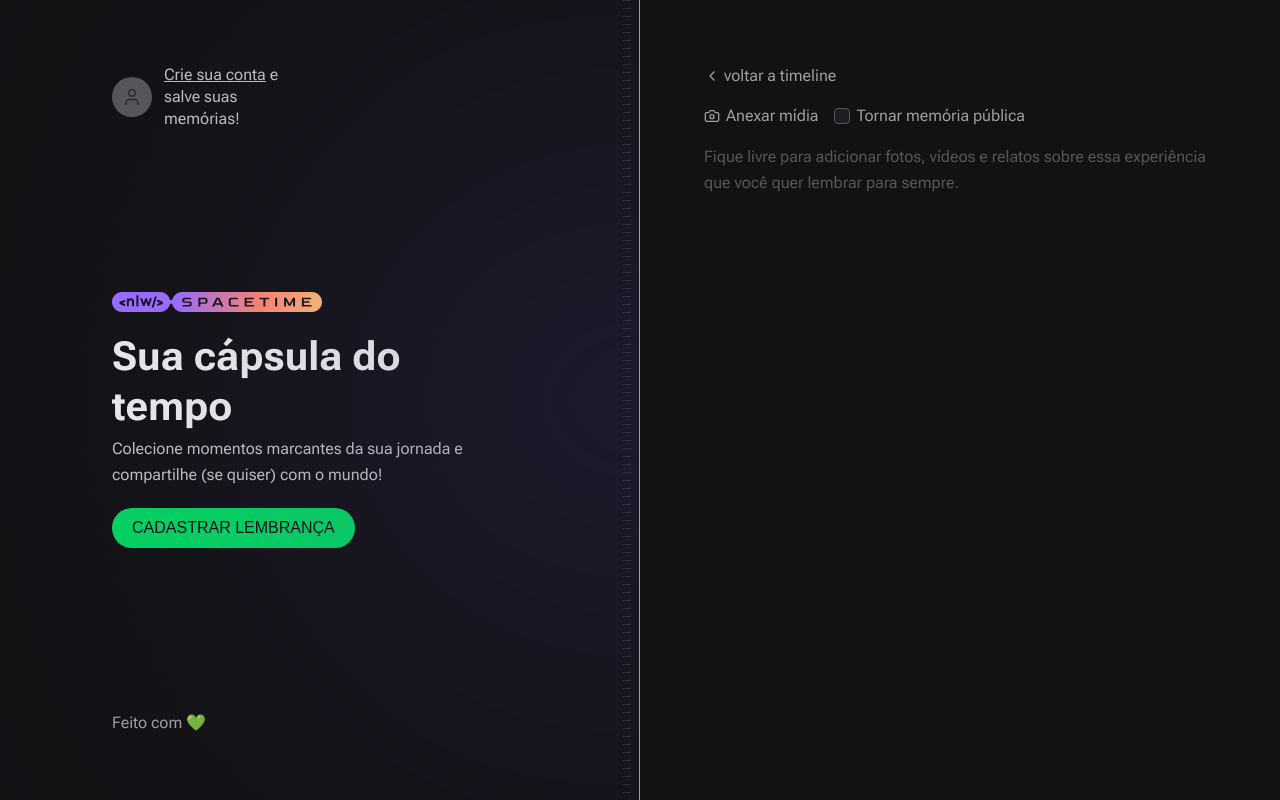
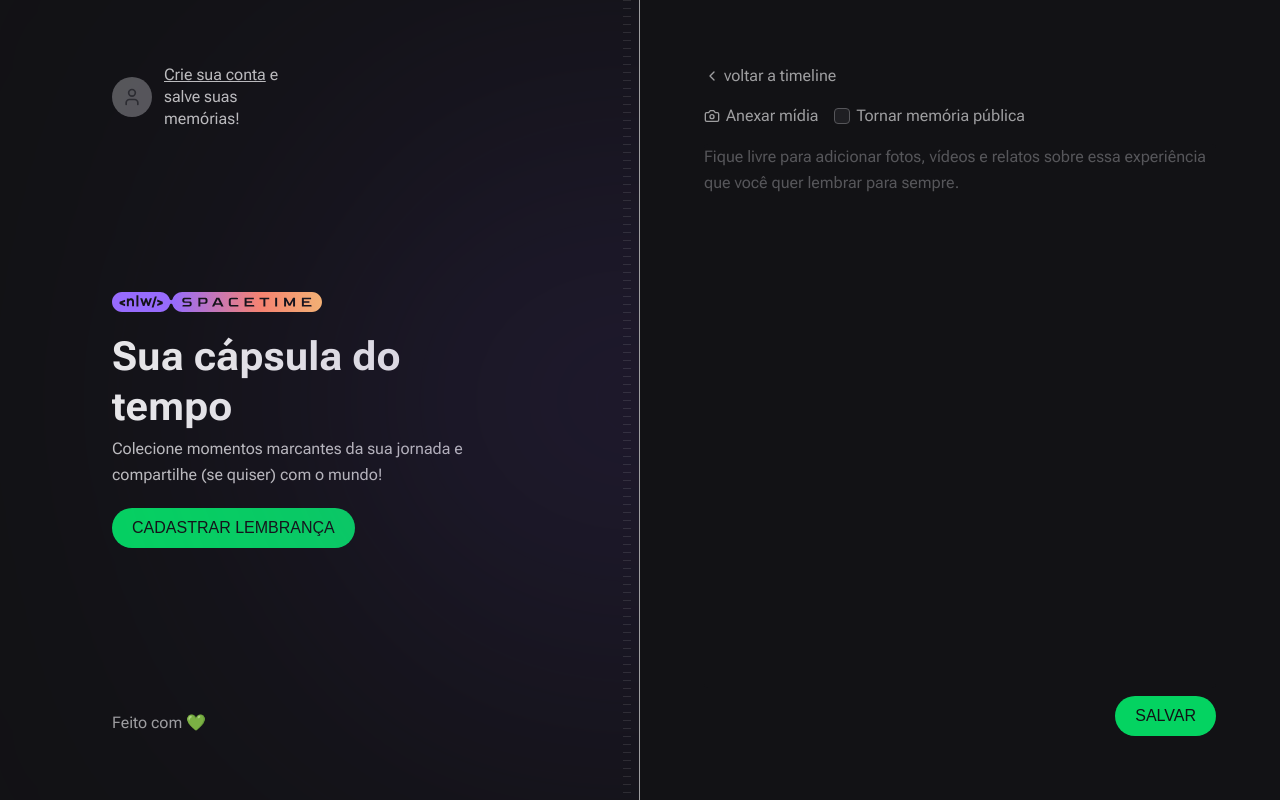
Before and after one commit to PedroPauloBrCalazans/web-spaceTime-, a Next.js app: page /memories/new in a window 1280 px wide. Built offline with nearby package versions, Linux system fonts and the light colour scheme; no server answers; a web font is replaced by a local one.

Commit message:
feat: add preview de img + separando o form.

```diff
--- a/src/app/memories/new/page.tsx
+++ b/src/app/memories/new/page.tsx
@@ -1,7 +1,8 @@
-import { Camera, ChevronLeft } from "lucide-react";
+import { ChevronLeft } from "lucide-react";
 import Link from "next/link";
+import { NewMemoryForm } from "../../../components/NewMemoryForm";
 
-export default function NewMemories() {
+export default function NewMemory() {
   return(
     <div className="flex flex-1 flex-col gap-4">
       <Link href="/" className="flex items-center gap-1 text-sm text-gray-200 hover:text-gray-100">
@@ -9,40 +10,7 @@
         voltar a timeline
       </Link>
 
-      <form className="flex flex-1 flex-col gap-2">
-        <div className="flex items-center gap-4">
-          <label
-            htmlFor="media"
-            className="flex cursor-pointer items-center gap-1.5 text-sm text-gray-200 hover:text-gray-100"
-          >
-            <Camera className="h-4 w-4"/>
-            Anexar mídia
-          </label>
-
-          <label
-            htmlFor="isPublic"
-            className="flex items-center gap-1.5 text-sm text-gray-200 hover:text-gray-100"
-          >
-            <input
-              type="checkbox"
-              name="isPublic"
-              id="isPublic"
-              value="true"
-              className="h-4 w-4 rounded border-gray-400 bg-gray-700 text-purple-500"
-            />
-            Tornar memória pública
-          </label>
-        </div>
-
-        <input type="file" id="media" className="invisible h-0 w-0"/>
-
-        <textarea
-          name="content"
-          spellCheck={false}
-          className="w-full flex-1 resize-none rounded border-0 bg-gray-900 p-0 text-lg leading-relaxed text-gray-100 placeholder:text-gray-400 focus:ring-0"
-          placeholder="Fique livre para adicionar fotos, vídeos e relatos sobre essa experiência que você quer lembrar para sempre."
-        />
-      </form>
+      <NewMemoryForm/>
     </div>
   )
 }
--- /dev/null
+++ b/src/components/MediaPicker.tsx
@@ -0,0 +1,41 @@
+'use client'
+import { ChangeEvent, useState } from "react"
+
+ // evita mandar JS desnecessario
+
+export function MediaPicker() {
+  const [preview, setPreview] = useState<string | null>(null);
+
+  function onFileSelected(event: ChangeEvent<HTMLInputElement>) {
+     const {files} = event.target
+
+     if(!files) {
+      return
+     }
+
+     const previewURL = URL.createObjectURL(files[0]);
+
+     setPreview(previewURL);
+  }
+
+  return(
+    <>
+      <input
+        onChange={onFileSelected}
+        name="coverURL"
+        type="file"
+        id="media"
+        accept="image/*"
+        className="invisible h-0 w-0"
+      />
+
+      {preview && (
+        <img
+          src={preview}
+          alt=""
+          className="aspect-video w-full rounded-lg object-cover"
+        />
+      )}
+    </>
+  )
+}
--- /dev/null
+++ b/src/components/NewMemoryForm.tsx
@@ -0,0 +1,60 @@
+'use client'
+import { Camera } from "lucide-react";
+import { MediaPicker } from "./MediaPicker";
+import { FormEvent } from "react";
+
+export function NewMemoryForm() {
+
+  function handleCreateMemory(event: FormEvent<HTMLFormElement>) {
+    event.preventDefault();
+
+    const formData = new FormData(event.currentTarget)
+  }
+
+  return(
+    <form
+      onSubmit={handleCreateMemory}
+      className="flex flex-1 flex-col gap-2"
+    >
+        <div className="flex items-center gap-4">
+          <label
+            htmlFor="media"
+            className="flex cursor-pointer items-center gap-1.5 text-sm text-gray-200 hover:text-gray-100"
+          >
+            <Camera className="h-4 w-4"/>
+            Anexar mídia
+          </label>
+
+          <label
+            htmlFor="isPublic"
+            className="flex items-center gap-1.5 text-sm text-gray-200 hover:text-gray-100"
+          >
+            <input
+              type="checkbox"
+              name="isPublic"
+              id="isPublic"
+              value="true"
+              className="h-4 w-4 rounded border-gray-400 bg-gray-700 text-purple-500"
+            />
+            Tornar memória pública
+          </label>
+        </div>
+
+       <MediaPicker />
+
+        <textarea
+          name="content"
+          spellCheck={false}
+          className="w-full flex-1 resize-none rounded border-0 bg-gray-900 p-0 text-lg leading-relaxed text-gray-100 placeholder:text-gray-400 focus:ring-0"
+          placeholder="Fique livre para adicionar fotos, vídeos e relatos sobre essa experiência que você quer lembrar para sempre."
+        />
+
+        <button
+          type="submit"
+          className='inline-block self-end rounded-full bg-green-500 px-5 py-3 font-alt text-sm uppercase leading-none text-gray-900 hover:bg-green-600'
+        >
+          Salvar
+        </button>
+    </form>
+  )
+}
```
